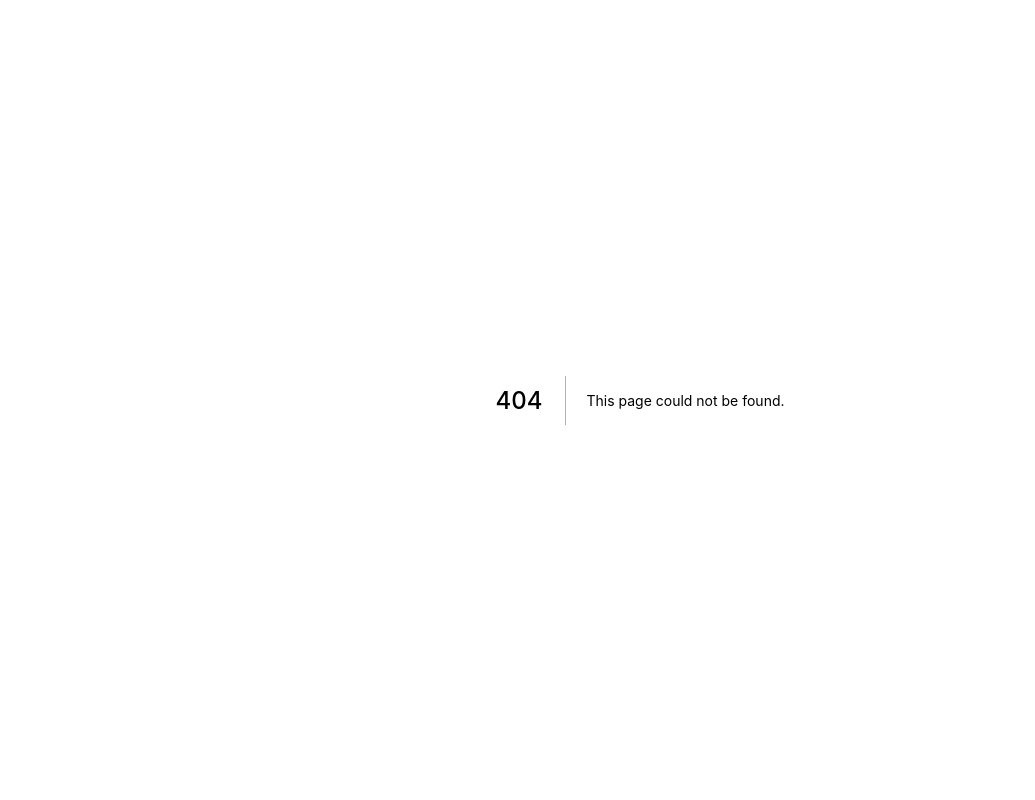
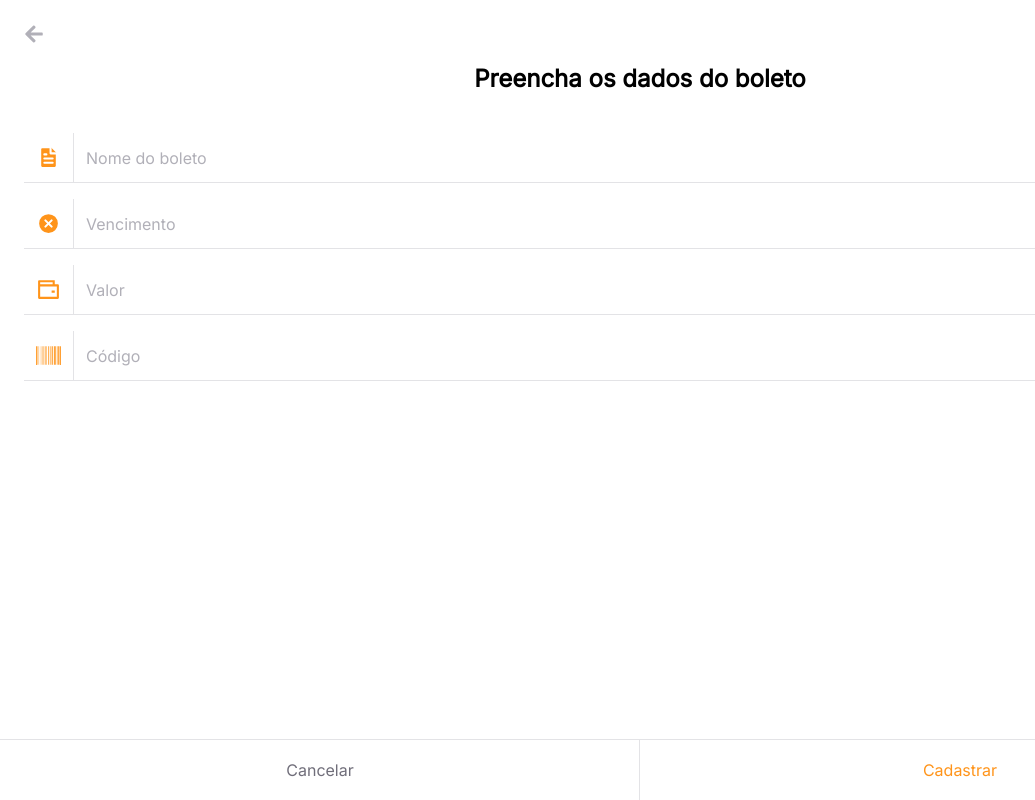
Before and after one commit to Jonatan966/payflow, a Next.js app: page /add-bill in a window 1280 px wide. Before the commit this address had no page. Shown: the whole page, without its empty margins (0-1035 px from the left). Built offline with nearby package versions, Linux system fonts and the light colour scheme.

Commit message:
feat: add bill page

```diff
--- /dev/null
+++ b/src/pages/add-bill.tsx
@@ -0,0 +1,43 @@
+import { FaArrowLeft, FaBarcode } from 'react-icons/fa'
+import { FiFileText, FiXCircle } from 'react-icons/fi'
+import { RiWalletLine } from 'react-icons/ri'
+
+import { TextInput } from '../components/text-input'
+import { ActionButtonFooterContainer } from '../styles/components/action-buttons-footer'
+import { AddBillPageContainer } from '../styles/pages/add-bill-page'
+
+export default function AddBillPage () {
+  return (
+    <AddBillPageContainer>
+      <header>
+        <FaArrowLeft size={20} />
+        <h2>Preencha os dados do boleto</h2>
+      </header>
+
+      <form>
+        <TextInput
+          icon={<FiFileText size={25} />}
+          placeholder='Nome do boleto'
+        />
+        <TextInput
+          icon={<FiXCircle size={25} />}
+          placeholder='Vencimento'
+        />
+        <TextInput
+          icon={<RiWalletLine size={25} />}
+          placeholder='Valor'
+          type='number'
+        />
+        <TextInput
+          icon={<FaBarcode size={25} />}
+          placeholder='Código'
+        />
+
+        <ActionButtonFooterContainer>
+          <button>Cancelar</button>
+          <button className='main'>Cadastrar</button>
+        </ActionButtonFooterContainer>
+      </form>
+    </AddBillPageContainer>
+  )
+}
--- /dev/null
+++ b/src/styles/components/action-buttons-footer.ts
@@ -0,0 +1,19 @@
+import styled from 'styled-components'
+
+export const ActionButtonFooterContainer = styled.footer`
+  display: grid;
+  grid-template-columns: 1fr 1fr;
+
+  button {
+    background: ${ctx => ctx.theme.colors.background};
+    border: none;
+    outline: 1px solid ${ctx => ctx.theme.colors.stroke};
+
+    color: ${ctx => ctx.theme.colors.body};
+    padding: 1.25rem;
+
+    &.main {
+      color: ${ctx => ctx.theme.colors.primary};
+    }
+  }
+`
--- a/src/styles/components/user-profile-header.ts
+++ b/src/styles/components/user-profile-header.ts
@@ -7,7 +7,6 @@ export const UserProfileHeaderContainer = styled.header`
   padding: 1.5rem;
   margin-bottom: 2rem;
   padding-bottom: 2rem;
-  position: relative;
 
   .profile, .header-footer {
     max-width: 1120px;
--- /dev/null
+++ b/src/styles/pages/add-bill-page.ts
@@ -0,0 +1,32 @@
+import styled from 'styled-components'
+
+export const AddBillPageContainer = styled.div`
+  min-height: 100vh;
+  header {
+    padding: 1.5rem;
+
+    h2 {
+      text-align: center;
+      padding: 1rem;
+
+    }
+
+    svg {
+      fill: ${ctx => ctx.theme.colors.placeholder};
+    }
+  }
+
+  form {
+    display: flex;
+    flex-direction: column;
+    margin: 0 1.5rem;
+    gap: 1rem;
+
+    footer {
+      position: fixed;
+      bottom: 0;
+      left: 0;
+      right: 0;
+    }
+  }
+`
```
